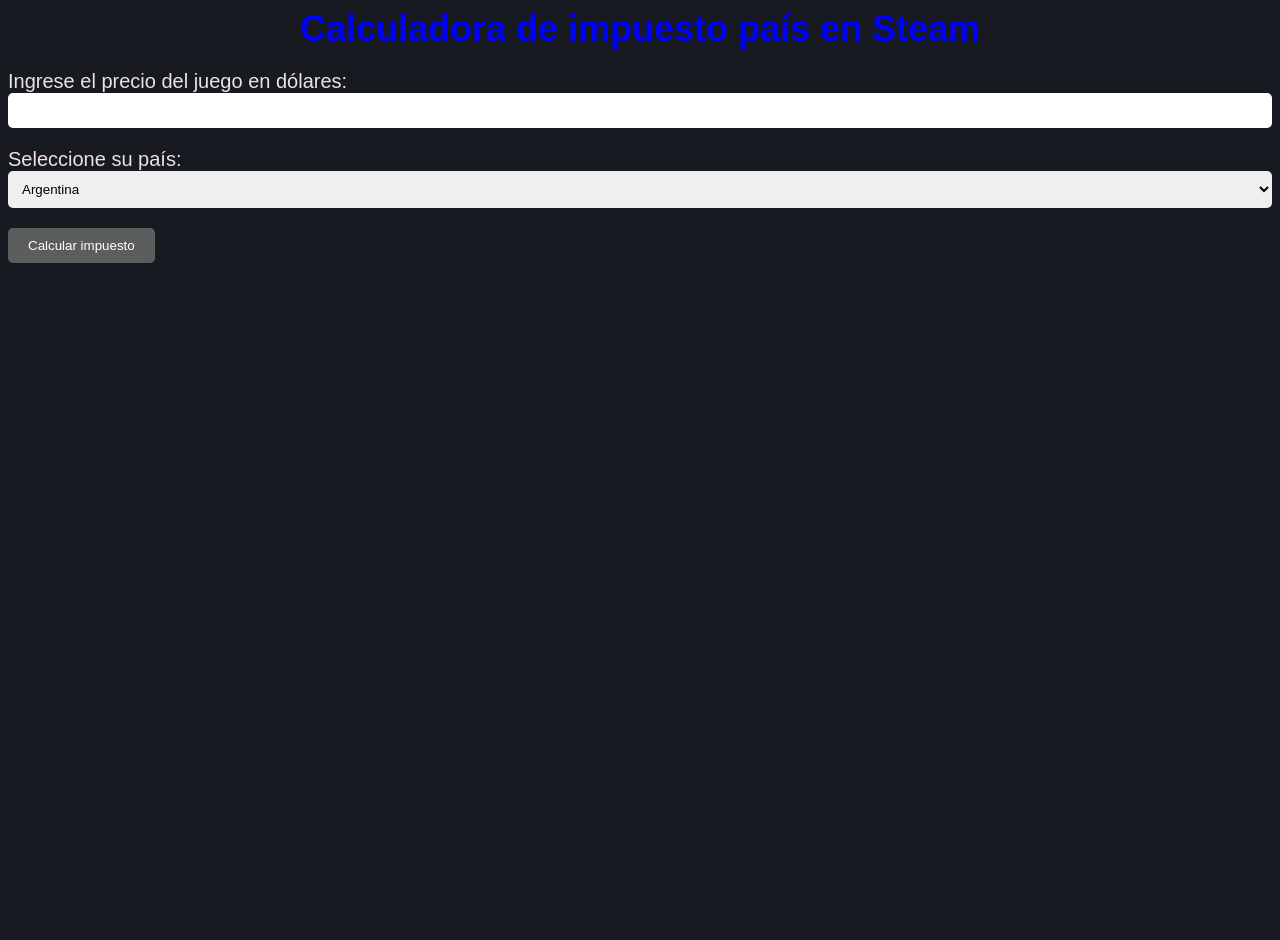
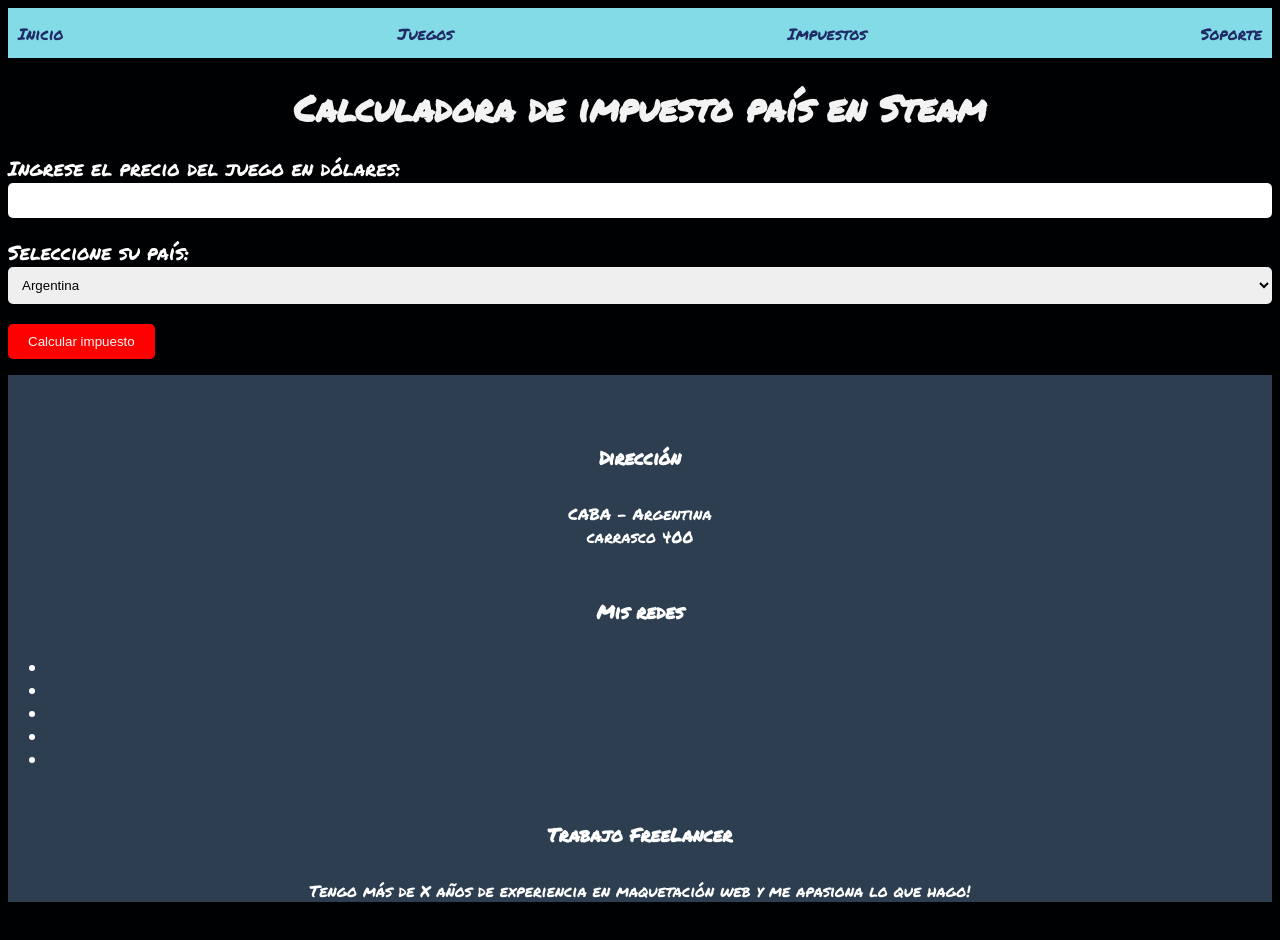
Before and after one commit to Emiarnaudo/ProyectoFinal-ArnaudoEmiliano, a plain HTML site: page index.html in a window 1280 px wide. Before the commit the page ends 800 px from the top, so only its background shows below. Drawn offline with Linux system fonts and the light colour scheme.

Commit message:
proyecto final

```diff
--- a/css/style.css
+++ b/css/style.css
@@ -1,7 +1,8 @@
 body {
-  font-family: Arial, sans-serif;
-  background-color: #171a21;
-  color: #f0e1e1;
+  font-family: 'Permanent Marker', cursive;;
+  background-color: #000103;
+  color: #ffffff;
+
 }
 
 
@@ -10,7 +11,7 @@
   font-weight: bold;
   text-align: center;
   margin-bottom: 20px;
-  color: blue;
+  color: rgb(243, 243, 243);
 }
 
 form {
@@ -34,15 +35,16 @@
 
 button {
   padding: 10px 20px;
-  background-color: #5c5e5e;
-  color: #fff;
+  background-color: #ff0000;
+  color: #faf7f7;
   border: none;
   border-radius: 5px;
   cursor: pointer;
 }
 
 button:hover {
-  background-color: #73cfcf;
+  background-color: #7cd6d6;
+  border:solid
 }
 
 #result {
@@ -51,3 +53,52 @@
   text-align: center;
   margin-top: 20px;
 }
+nav {
+  background-color: #82dbe7;
+  color: #30577c;
+  height: 50px;
+}
+
+nav ul {
+  list-style: none;
+  margin: 0;
+  padding: 0;
+  display: flex;
+  justify-content: space-between;
+  align-items: center;
+  height: 100%;
+}
+
+nav ul li {
+  margin: 0 10px;
+}
+
+nav ul li a {
+  color: #202b66;
+  text-decoration: none;
+}
+/* footer */
+
+.footer-style {
+  padding-top: 50px;
+  background-color: #2C3E50;
+}
+footer {
+color: white;
+text-align: center;
+}
+footer h3 {
+margin-bottom: 30px;
+  font-weight: 800;
+}
+footer .footer-above {
+padding-top: 50px;
+background-color: #2C3E50;
+}
+footer .footer-col {
+margin-bottom: 50px;
+}
+footer .footer-below {
+padding: 25px 0;
+background-color: #233140;
+}
--- a/index.html
+++ b/index.html
@@ -6,8 +6,23 @@
     <title>steamcito</title>
     <meta name="keywords" content="steam impuestos juegos">
     <link rel="stylesheet" href="./css/style.css">
+    <link rel="preconnect" href="https://fonts.googleapis.com">
+  <link rel="preconnect" href="https://fonts.gstatic.com" crossorigin>
+  <link href="https://fonts.googleapis.com/css2?family=Permanent+Marker&display=swap" rel="stylesheet">
 </head>
 <body>
+  <div>
+    <nav>
+      <ul>
+        <li><a href="#">Inicio</a></li>
+        <li><a href="#">Juegos</a></li>
+        <li><a href="#">Impuestos</a></li>
+        <li><a href="#">Soporte</a></li>
+      </ul>
+      <script src="./main.js/navbar.js"></script>
+    </nav>
+
+  </div>
     <h1>Calculadora de impuesto país en Steam</h1>
     <label for="precio">Ingrese el precio del juego en dólares:</label>
     <input type="number" id="precio" />
@@ -26,5 +41,43 @@
     <br />
     <p id="resultado"></p>
     <script src="./main.js/impuesto.js"></script>
+    <footer class="text-center footer-style">
+      <div class="container">
+          <div class="row">
+              <div class="col-md-4 footer-col">
+                  <h3>Dirección</h3>
+                  <p>
+                      CABA - Argentina <br />
+                      carrasco 400
+                  </p>
+              </div>
+              <div class="col-md-4 footer-col">
+                  <h3>Mis redes</h3>
+                  <ul class="list-inline">
+                      <li>
+                          <a  target="_blank" href="#" class="btn-social btn-outline"><i class="fa fa-fw fa-facebook"></i></a>
+                      </li>
+                      <li>
+                          <a  target="_blank" href="#" class="btn-social btn-outline"><i class="fa fa-fw fa-google-plus"></i></a>
+                      </li>
+                      <li>
+                          <a  target="_blank" href="#" class="btn-social btn-outline"><i class="fa fa-fw fa-twitter"></i></a>
+                      </li>
+                      <li>
+                          <a  target="_blank" href="#" class="btn-social btn-outline"><i class="fa fa-fw fa-linkedin"></i></a>
+                      </li>
+                      <li>
+                          <a  target="_blank" href="#" class="btn-social btn-outline"><i class="fa fa-fw fa-dribbble"></i></a>
+                      </li>
+                  </ul>
+              </div>
+              <div class="col-md-4 footer-col">
+                  <h3>Trabajo FreeLancer</h3>
+                  <p>Tengo más de X años de experiencia en maquetación web y me apasiona lo que hago!</p>
+              </div>
+          </div>
+      </div>
+  </footer>
+
 </body>
 </html>
--- a/main.js/impuesto.js
+++ b/main.js/impuesto.js
@@ -1,3 +1,4 @@
+
 function calcularImpuesto() {
     const precio = document.getElementById("precio").value;
     const pais = document.getElementById("impuesto").value;
```
Also changed, not shown: main.js/juegos.js (added, +30 -0 lines), main.js/navbar.js (added).
